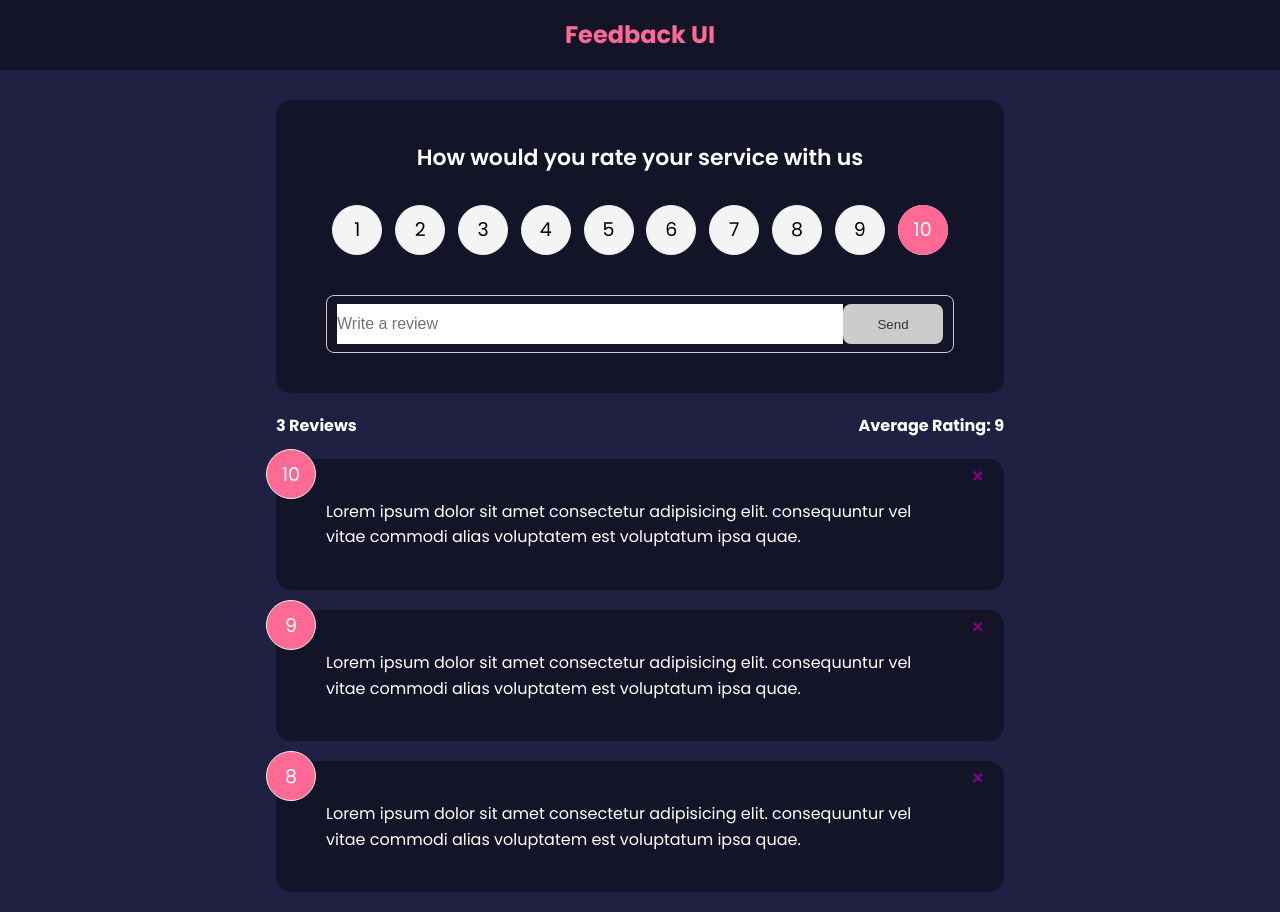
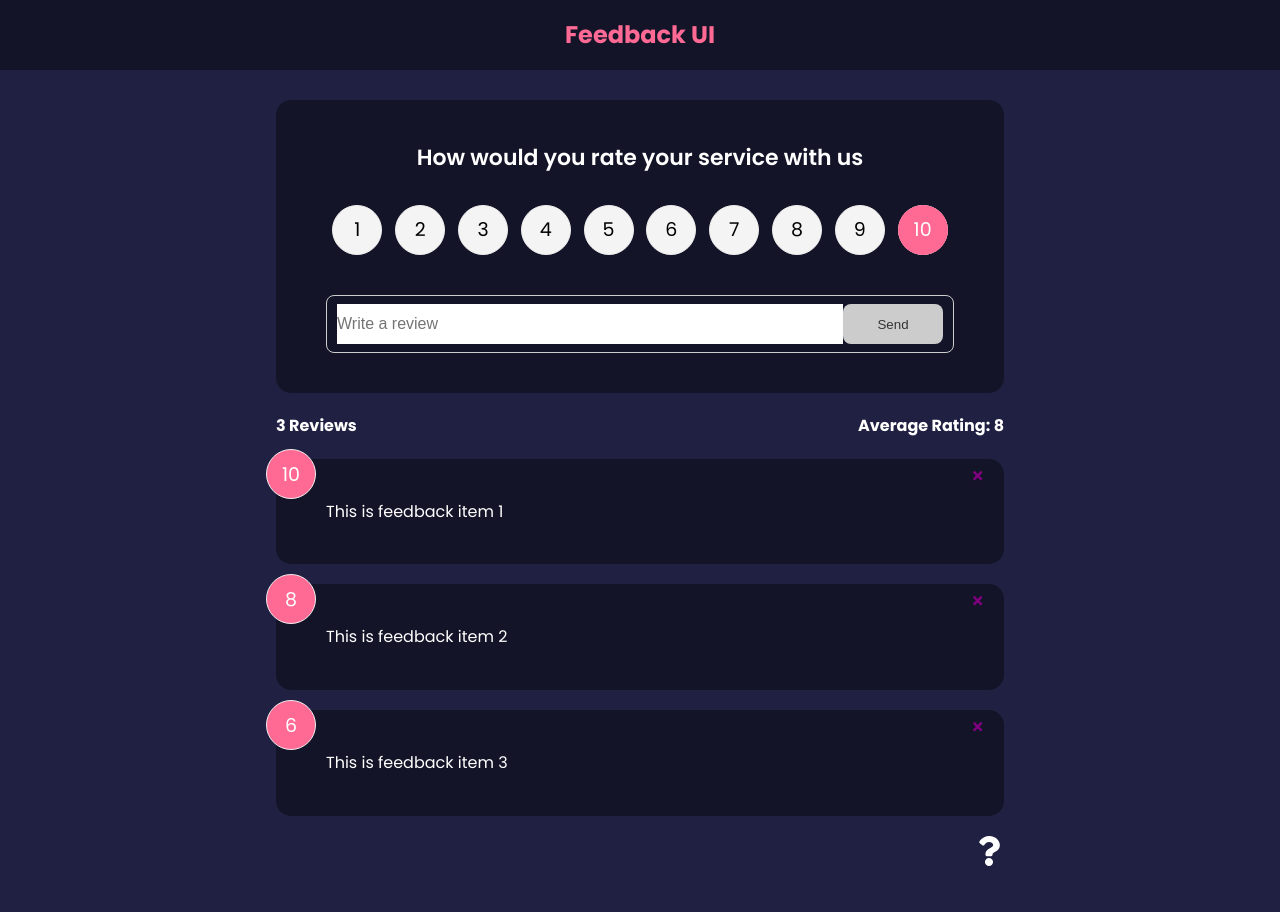
Before and after one commit to snieto10/feedback-app, a React (Create React App) app: page / in a window 1280 px wide. After the commit the page ends 873 px from the top, so only its background shows below. Built offline with nearby package versions, Linux system fonts and the light colour scheme.

Commit message:
step 32 completed

```diff
--- a/src/App.js
+++ b/src/App.js
@@ -1,29 +1,16 @@
-import { v4 as uuidv4 } from "uuid";
 import { BrowserRouter as Router, Route, Routes } from "react-router-dom";
-import { useState } from "react";
+import { FeedbackProvider } from "./context/FeedbackContext";
 import Header from "./components/Header";
 import FeedbackList from "./components/FeedbackList";
 import FeedbackStats from "./components/FeedbackStats";
 import FeedbackForm from "./components/FeedbackForm";
 import AboutPage from "./pages/AboutPage";
-import feedbackData from "./data/FeedbackData";
+import AboutIconLink from "./components/AboutIconLink";
 
 function App() {
-  const [feedback, setFeedback] = useState(feedbackData);
-
-  const deleteFeedback = (item) => {
-    if (window.confirm("Are you sure you want to delete?")) {
-      let feed = feedback.filter((f) => f.id !== item.id);
-      setFeedback(feed);
-    }
-  };
-
-  const addFeedback = (newFeedback) => {
-    newFeedback.id = uuidv4();
-    setFeedback([newFeedback, ...feedback]);
-  };
   return (
     <>
+      <FeedbackProvider>
         <Router>
           <Header />
           <div className="container">
@@ -33,19 +20,18 @@ function App() {
                 path="/"
                 element={
                   <>
-                  <FeedbackForm handleAdd={addFeedback} />
-                  <FeedbackStats feedback={feedback} />
-                  <FeedbackList
-                    feedback={feedback}
-                    handleDelete={deleteFeedback}
-                  />
+                    <FeedbackForm />
+                    <FeedbackStats />
+                    <FeedbackList />
                   </>
                 }
               ></Route>
               <Route path="/about" element={<AboutPage />} />
             </Routes>
+            <AboutIconLink />
           </div>
         </Router>
+      </FeedbackProvider>
     </>
   );
 }
--- /dev/null
+++ b/src/components/AboutIconLink.jsx
@@ -0,0 +1,15 @@
+import React from "react";
+import { FaQuestion } from "react-icons/fa";
+import { Link } from "react-router-dom";
+
+function AboutIconLink() {
+  return (
+    <div className="about-link">
+      <Link to="/about">
+        <FaQuestion size={30} />
+      </Link>
+    </div>
+  );
+}
+
+export default AboutIconLink;
--- a/src/components/FeedbackForm.jsx
+++ b/src/components/FeedbackForm.jsx
@@ -1,14 +1,17 @@
 import React from "react";
-import { useState } from "react";
+import { useState, useContext } from "react";
 import RatingSelect from "./RatingSelect";
 import Cart from "./shared/Card";
 import Button from "./shared/Button";
+import FeedbackContext from "../context/FeedbackContext";
 
-function FeedbackForm({ handleAdd }) {
+function FeedbackForm() {
   const [text, setText] = useState("");
   const [rating, setRating] = useState(10);
   const [btnDisabled, setbtnDisabled] = useState(true);
   const [message, setMessage] = useState("");
+
+  const { addFeedback } = useContext(FeedbackContext);
 
   const handleTextChange = (e) => {
     if (text === "") {
@@ -32,7 +35,7 @@ function FeedbackForm({ handleAdd }) {
         text,
         rating,
       };
-      handleAdd(newFeedback);
+      addFeedback(newFeedback);
 
       setText("");
     }
--- a/src/components/FeedbackItem.jsx
+++ b/src/components/FeedbackItem.jsx
@@ -1,12 +1,16 @@
 import PropTypes from "prop-types";
 import Card from "./shared/Card";
 import { FaTimes } from "react-icons/fa";
+import { useContext } from "react";
+import FeedbackContext from "../context/FeedbackContext";
 
-function FeedbackItem({ item, handleDelete }) {
+function FeedbackItem({ item }) {
+  const { deleteFeedback } = useContext(FeedbackContext);
+
   return (
     <Card>
       <div className="num-display">{item.rating}</div>
-      <button className="close" onClick={() => handleDelete(item)}>
+      <button className="close" onClick={() => deleteFeedback(item)}>
         <FaTimes color="purple" />
       </button>
       <div className="text-display">{item.text}</div>
--- a/src/components/FeedbackList.jsx
+++ b/src/components/FeedbackList.jsx
@@ -1,7 +1,10 @@
 import FeedbackItem from "./FeedbackItem";
-import PropTypes from "prop-types";
+import { useContext } from "react";
+import FeedbackContext from "../context/FeedbackContext";
 
-function FeedbackList({ feedback, handleDelete }) {
+function FeedbackList() {
+  const { feedback } = useContext(FeedbackContext);
+
   if (!feedback || feedback.length === 0) {
     return <p>No Feedback Yet</p>;
   }
@@ -9,14 +12,10 @@ function FeedbackList({ feedback, handleDelete }) {
   return (
     <div className="feedback-list">
       {feedback.map((item) => (
-        <FeedbackItem key={item.id} item={item} handleDelete={handleDelete} />
+        <FeedbackItem key={item.id} item={item} />
       ))}
     </div>
   );
 }
 
-FeedbackList.propTypes = {
-  feedback: PropTypes.array.isRequired,
-};
-
 export default FeedbackList;
--- a/src/components/FeedbackStats.jsx
+++ b/src/components/FeedbackStats.jsx
@@ -1,8 +1,10 @@
 import React from "react";
-import PropTypes from "prop-types";
+import { useContext } from "react";
+import FeedbackContext from "../context/FeedbackContext";
 
-function FeedbackStats({ feedback }) {
+function FeedbackStats() {
   //Calculate rating avg
+  const { feedback } = useContext(FeedbackContext);
 
   let average =
     feedback.reduce((acc, cur) => {
@@ -20,8 +22,4 @@ function FeedbackStats({ feedback }) {
   );
 }
 
-FeedbackStats.propTypes = {
-  feedback: PropTypes.array.isRequired,
-};
-
 export default FeedbackStats;
--- /dev/null
+++ b/src/context/FeedbackContext.jsx
@@ -0,0 +1,32 @@
+import { createContext, useState } from "react";
+import { v4 as uuidv4 } from "uuid";
+
+const FeedbackContext = createContext();
+
+export const FeedbackProvider = ({ children }) => {
+  const [feedback, setFeedback] = useState([
+    { id: 1, text: "This is feedback item 1", rating: 10 },
+    { id: 2, text: "This is feedback item 2", rating: 8 },
+    { id: 3, text: "This is feedback item 3", rating: 6 },
+  ]);
+
+  const deleteFeedback = (item) => {
+    if (window.confirm("Are you sure you want to delete?")) {
+      let feed = feedback.filter((f) => f.id !== item.id);
+      setFeedback(feed);
+    }
+  };
+
+  const addFeedback = (newFeedback) => {
+    newFeedback.id = uuidv4();
+    setFeedback([newFeedback, ...feedback]);
+  };
+
+  return (
+    <FeedbackContext.Provider value={{ feedback, deleteFeedback, addFeedback }}>
+      {children}
+    </FeedbackContext.Provider>
+  );
+};
+
+export default FeedbackContext;
--- a/src/pages/AboutPage.jsx
+++ b/src/pages/AboutPage.jsx
@@ -1,4 +1,5 @@
 import React from "react";
+import { Link } from "react-router-dom";
 import Card from "../components/shared/Card";
 
 function AboutPage() {
@@ -9,7 +10,7 @@ function AboutPage() {
         <p>This is a react app to leave feedback for a product or service</p>
         <p>Version: 1.0.0</p>
         <p>
-          <a href="/">Back to Home</a>
+          <Link to="/">Back to Home</Link>
         </p>
       </div>
     </Card>
```
Lines whose indentation alone changed are shown as unchanged.
